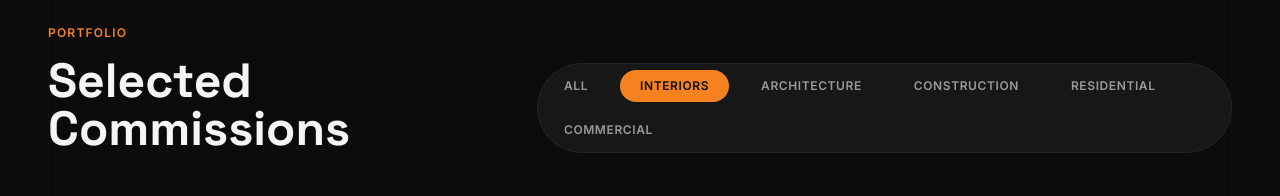
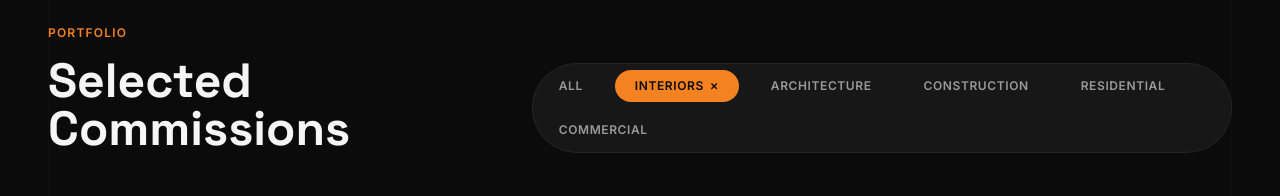
Before and after one commit to Dpk738/dwaraa-archilabs, a React (Vite) app: page / in a window 1280 px wide. Both pictures are taken after a click on the button "INTERIORS". Shown: the part 4440-4636 px from the top of the page. Built offline with nearby package versions, Linux system fonts and the light colour scheme.

Commit message:
feat: change portfolio categories filter to multi-select tagging system

```diff
--- a/src/components/Portfolio.jsx
+++ b/src/components/Portfolio.jsx
@@ -61,11 +61,28 @@ const projects = [
 ];
 
 export default function Portfolio() {
-  const [activeFilter, setActiveFilter] = useState('All');
+  const [activeFilters, setActiveFilters] = useState(['All']);
 
-  const filteredProjects = activeFilter === 'All'
+  const filteredProjects = activeFilters.includes('All') || activeFilters.length === 0
     ? projects
-    : projects.filter(p => p.subCategories.includes(activeFilter));
+    : projects.filter(p => p.subCategories.some(cat => activeFilters.includes(cat)));
+
+  const handleFilterClick = (cat) => {
+    if (cat === 'All') {
+      setActiveFilters(['All']);
+    } else {
+      let newFilters = activeFilters.filter(f => f !== 'All');
+      if (newFilters.includes(cat)) {
+        newFilters = newFilters.filter(f => f !== cat);
+      } else {
+        newFilters = [...newFilters, cat];
+      }
+      if (newFilters.length === 0) {
+        newFilters = ['All'];
+      }
+      setActiveFilters(newFilters);
+    }
+  };
 
   return (
     <section id="portfolio" className="py-24 md:py-32 bg-brand-bg relative overflow-hidden">
@@ -88,19 +105,25 @@ export default function Portfolio() {
 
           {/* Filtering Buttons */}
           <div className="flex flex-nowrap md:flex-wrap items-center gap-2 md:gap-3 bg-brand-card p-1.5 rounded-full border border-white/5 max-w-full overflow-x-auto no-scrollbar">
-            {categories.map((cat) => (
+            {categories.map((cat) => {
+              const isActive = activeFilters.includes(cat);
+              return (
                 <button
                   key={cat}
-                onClick={() => setActiveFilter(cat)}
-                className={`flex-shrink-0 px-5 py-2 rounded-full text-xs font-semibold uppercase tracking-wider transition-all duration-300 ${
-                  activeFilter === cat
+                  onClick={() => handleFilterClick(cat)}
+                  className={`flex-shrink-0 px-5 py-2 rounded-full text-xs font-semibold uppercase tracking-wider transition-all duration-300 flex items-center gap-1.5 ${
+                    isActive
                       ? 'bg-brand-orange text-brand-bg'
                       : 'text-brand-gray hover:text-brand-white hover:bg-white/5'
                   }`}
                 >
                   {cat}
+                  {cat !== 'All' && isActive && (
+                    <span className="text-[10px] font-bold leading-none select-none">✕</span>
+                  )}
                 </button>
-            ))}
+              );
+            })}
           </div>
         </div>
 
```
Lines whose indentation alone changed are shown as unchanged.
